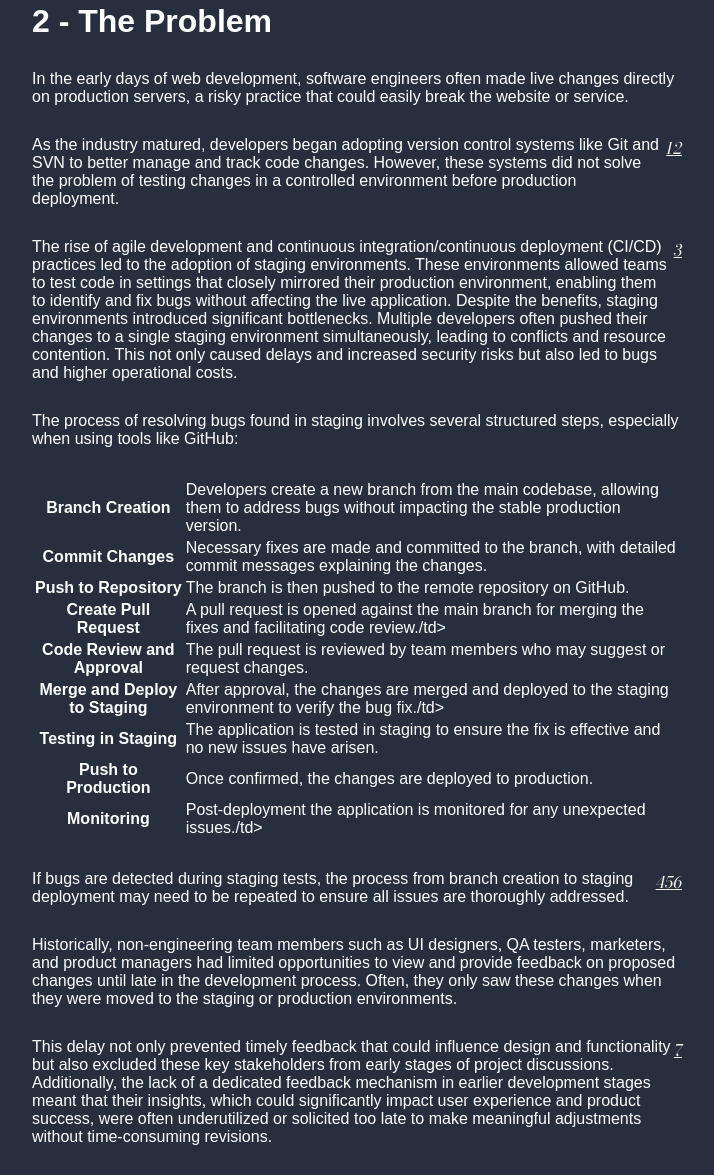
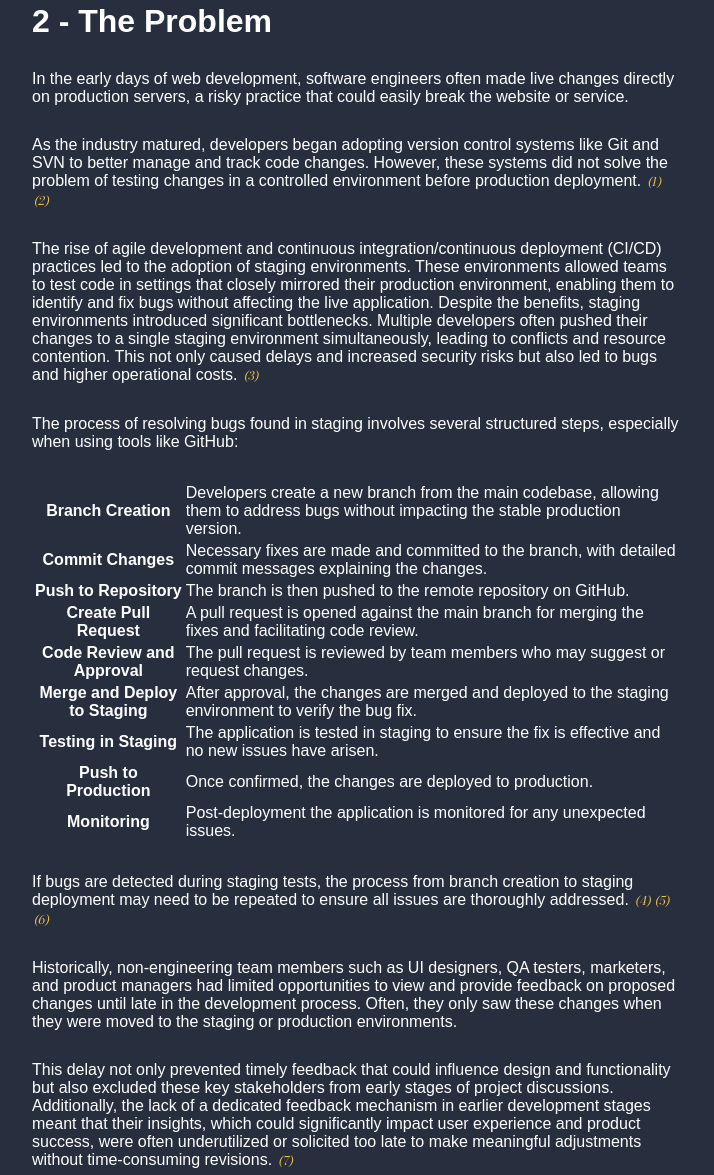
Before and after one commit to campfire-previews/campfire-previews.github.io, a plain HTML site: page index.html in a window 1280 px wide. Shown: the part 3278-4453 px from the top of the page, without its empty margins (358-1072 px from the left). Drawn offline with nearby package versions, Linux system fonts and the light colour scheme; a web font is replaced by a local one.

Commit message:
fix references link and style
Co-authored-by: Allen Lee <6207als@gmail.com>
Co-authored-by: Rachele Lang <rachelelang7672@gmail.com>
Co-authored-by: Weston Ludeke <westonludeke@gmail.com>

```diff
--- a/css/index.css
+++ b/css/index.css
@@ -274,9 +274,6 @@ nav {
   h3 {
     font-size: 1.2rem;
   }
-  p {
-    display: flex;
-  }
 
   article a {
     color: var(--off-white);
@@ -302,6 +299,25 @@ nav {
   article ol,
   article ul {
     margin-left: 10px;
+  }
+
+  a.reference {
+    font-size: 0.75rem;
+    color: var(--yellow);
+    text-decoration: none;
+    padding: 2px;
+  }
+
+  a.reference:hover {
+    color: var(--light-orange);
+  }
+
+  a.reference::before {
+    content: "(";
+  }
+
+  a.reference::after {
+    content: ")";
   }
 }
 
--- a/index.html
+++ b/index.html
@@ -258,7 +258,8 @@
               systems like Git and SVN to better manage and track code changes.
               However, these systems did not solve the problem of testing
               changes in a controlled environment before production deployment.
-              <a href="#8---references">1</a> <a href="#8---references">2</a>
+              <a class="reference" href="#section-8-References">1</a>
+              <a class="reference" href="#section-8-References">2</a>
             </p>
             <p>
               The rise of agile development and continuous
@@ -272,7 +273,7 @@
               environment simultaneously, leading to conflicts and resource
               contention. This not only caused delays and increased security
               risks but also led to bugs and higher operational costs.
-              <a href="#8---references">3</a>
+              <a class="reference" href="#section-8-References">3</a>
             </p>
             <p>
               The process of resolving bugs found in staging involves several
@@ -304,7 +305,7 @@
                 <th>Create Pull Request</th>
                 <td>
                   A pull request is opened against the main branch for merging
-                  the fixes and facilitating code review./td>
+                  the fixes and facilitating code review.
                 </td>
               </tr>
 
@@ -319,7 +320,7 @@
                 <th>Merge and Deploy to Staging</th>
                 <td>
                   After approval, the changes are merged and deployed to the
-                  staging environment to verify the bug fix./td>
+                  staging environment to verify the bug fix.
                 </td>
               </tr>
 
@@ -338,7 +339,7 @@
                 <th>Monitoring</th>
                 <td>
                   Post-deployment the application is monitored for any
-                  unexpected issues./td>
+                  unexpected issues.
                 </td>
               </tr>
             </table>
@@ -346,8 +347,9 @@
               If bugs are detected during staging tests, the process from branch
               creation to staging deployment may need to be repeated to ensure
               all issues are thoroughly addressed.
-              <a href="#8---references">4</a><a href="#8---references">5</a
-              ><a href="#8---references">6</a>
+              <a class="reference" href="#section-8-References">4</a
+              ><a class="reference" href="#section-8-References">5</a
+              ><a class="reference" href="#section-8-References">6</a>
             </p>
             <p>
               Historically, non-engineering team members such as UI designers,
@@ -365,7 +367,8 @@
               meant that their insights, which could significantly impact user
               experience and product success, were often underutilized or
               solicited too late to make meaningful adjustments without
-              time-consuming revisions. <a href="#8---references">7</a>
+              time-consuming revisions.
+              <a class="reference" href="#section-8-References">7</a>
             </p>
             <p>
               <img
@@ -426,7 +429,8 @@
               have GitHub accounts and typically seek a straightforward way to
               comment on visual changes. Not having a built-in, accessible
               feedback system in deploy previews makes it harder to collaborate
-              and quickly fix problems. <a href="#8---references">8</a>
+              and quickly fix problems.
+              <a class="reference" href="#section-8-References">8</a>
             </p>
             <p>
               <img
```
